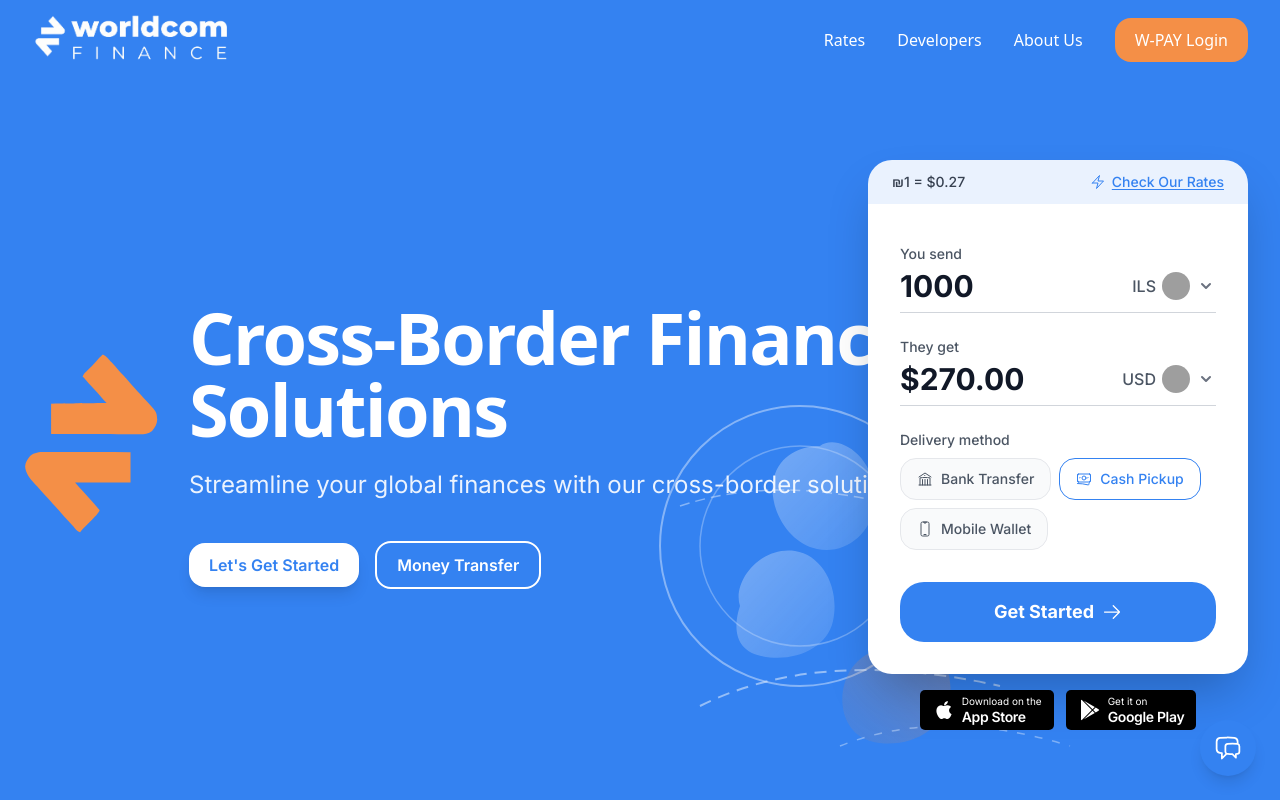
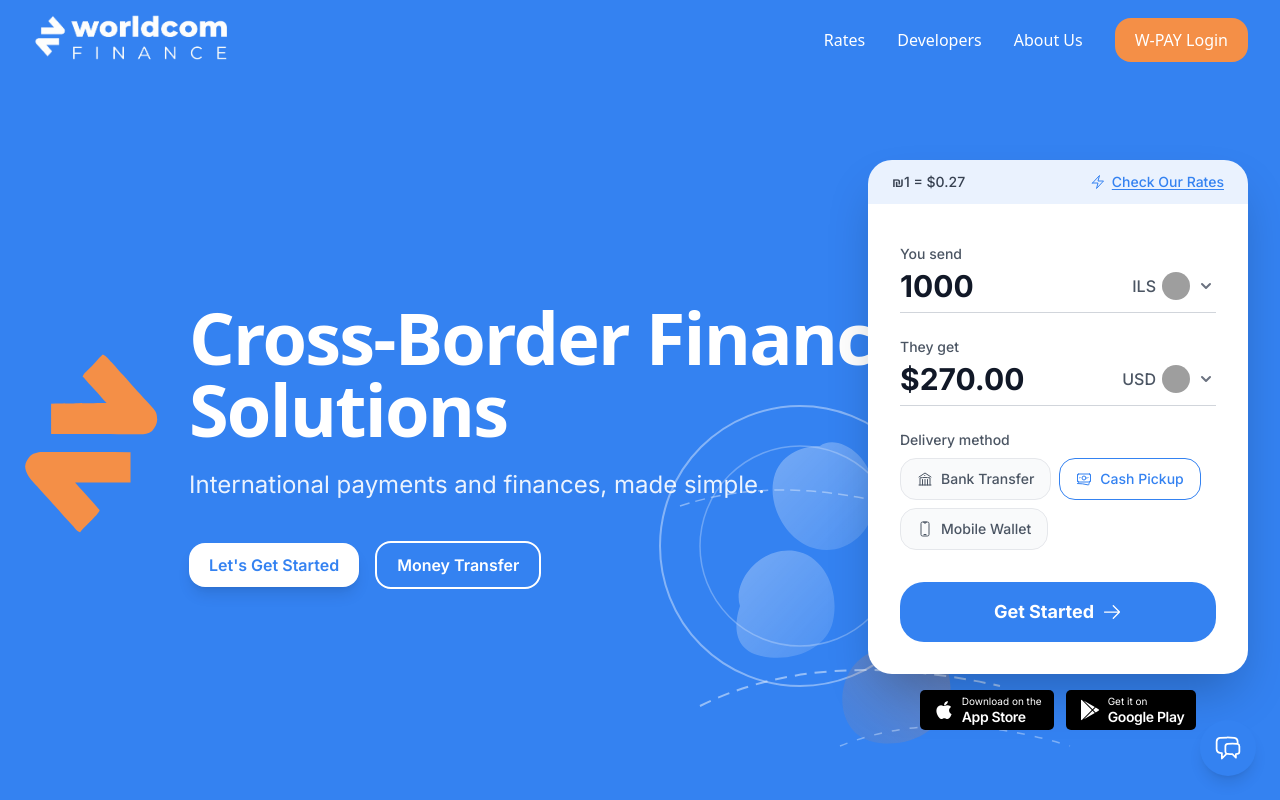
Before and after one commit to ronier83/worlcom-web, a React (Vite) app: page / in a window 1280 px wide. Shown: the top 800 px of the page. Built offline with nearby package versions, Linux system fonts and the light colour scheme; grey boxes are pictures that could not be loaded; a web font is replaced by a local one.

Commit message:
Update content.js

```diff
--- a/src/data/content.js
+++ b/src/data/content.js
@@ -21,7 +21,7 @@
 export const hero = {
   headline: 'Cross-Border Financial Solutions',
   headlineLines: ['Cross-Border Financial', 'Solutions'],
-  subheadline: 'Streamline your global finances with our cross-border solutions.',
+  subheadline: 'International payments and finances, made simple.',
   ctaLabel: "Let's Get Started",
 }
 
```
